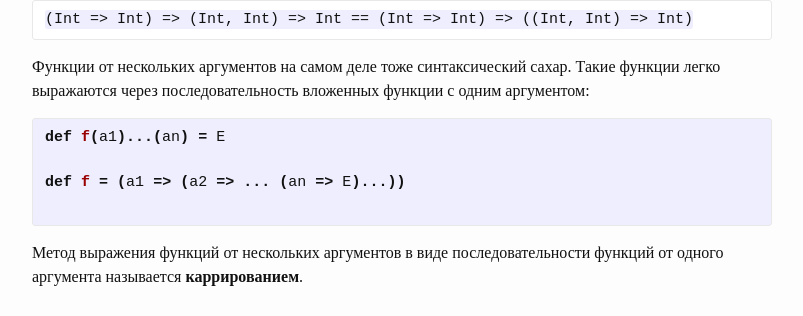
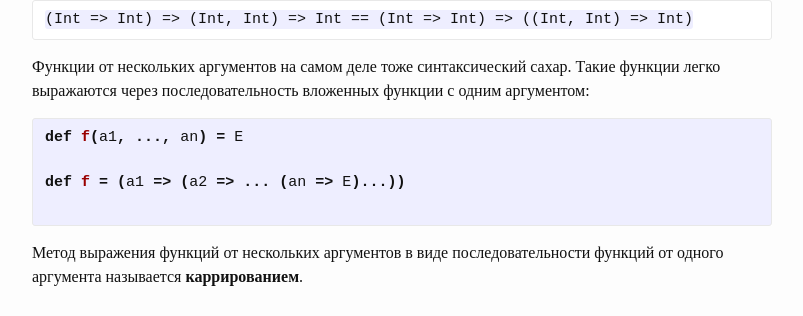
Before and after one commit to bavadim/bavadim.github.io, a Jekyll site: the page built from _posts/2015-01-19-Notes-about-FP.markdown, in a window 1280 px wide and 900 px high, scrolled down 4311 px. Shown: the part 131-447 px from the top of the window, without its empty margins (238-1041 px from the left). Built offline with Jekyll 4.4.1, drawn with Linux system fonts in a browser that asks for light colours; some web fonts are replaced; formulas are drawn with MathJax 3; comment, search, counter and statistics services are not loaded.

Commit message:
fix examples

```diff
--- a/_posts/2015-01-19-Notes-about-FP.markdown
+++ b/_posts/2015-01-19-Notes-about-FP.markdown
@@ -208,7 +208,7 @@
 
 {% highlight scala %}
 
-def f(a1)...(an) = E
+def f(a1, ..., an) = E
 
 def f = (a1 => (a2 => ... (an => E)...))
 
@@ -289,7 +289,7 @@
 	iterate(firstGuess)
 }
 
-def sqrt(x: Double) = fixedPoint(x => y/x)(1)
+def sqrt(y: Double) = fixedPoint(x => y/x)(1)
 
 sqrt(2)
 
```
